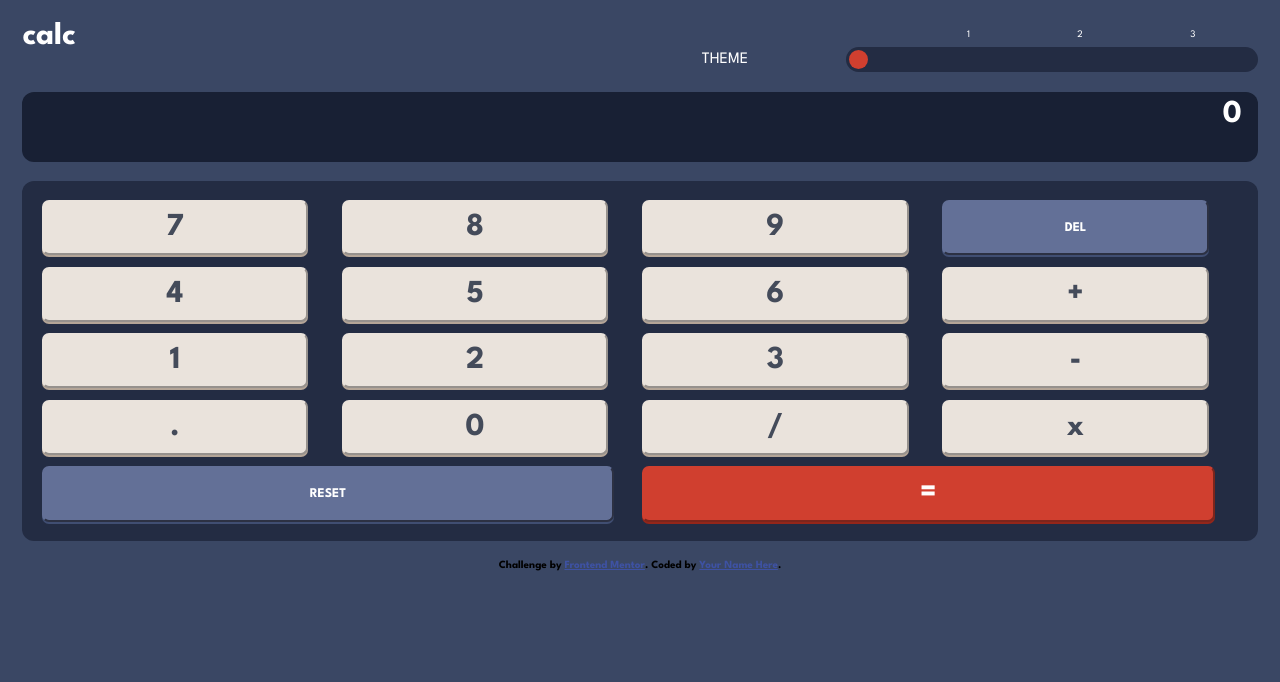
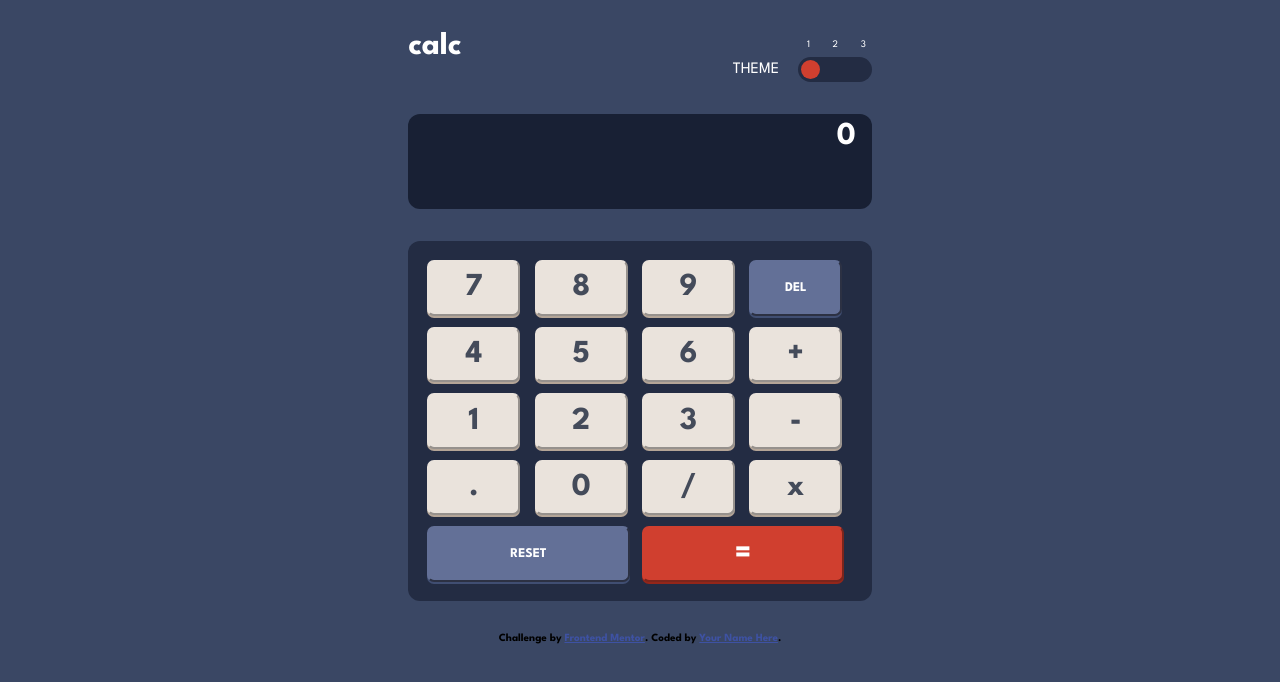
Before and after one commit to Akku22jan/Calculator, a plain HTML site: page index.html in a window 1280 px wide. Drawn offline with Linux system fonts and the light colour scheme.

Commit message:
Day 7
added cs file style_responsive to make it fully responsive for all breakpoints.

```diff
--- a/index.html
+++ b/index.html
@@ -27,6 +27,7 @@
     }
   </style>
   <link rel="stylesheet" href="./style_mobile.css"/>
+  <link rel="stylesheet" href="./style_responsive.css"/>
 </head>
 
 <body>
--- a/style_mobile.css
+++ b/style_mobile.css
@@ -93,6 +93,15 @@ body{
     padding: 1.4rem;
 }
 
+/****** all buttons ****/
+button{
+    outline: none;
+}
+button:hover{
+    cursor: pointer;
+    filter:saturate(0.7);
+}
+
 /************ theme section    *********/
 #themesection{
     display: flex;
@@ -156,7 +165,18 @@ body{
     border-radius: 50%;
     width: 19px;
     height: 19px;
+}
+
+#btn1{
     margin-left: 3px;
+}
+
+#btn2{
+    height: 18px;
+}
+
+#btn3{
+    margin-right: 3px;
 }
 
 #btn2, #btn3{
@@ -202,10 +222,6 @@ body{
     width: 90%;
 }
 
-.numbers:hover, .operator:hover{
-    background-color: var(--keyshadow3);
-}
-
 #del{
     background-color: var(--keybg1);
     color: var(--text2);
--- /dev/null
+++ b/style_responsive.css
@@ -0,0 +1,143 @@
+/*320,375,425, 768, 1024, 1440, 2560*/
+
+@media only screen and (min-width: 425px) {
+    body{
+        gap: 1.2rem;
+        padding : 3rem;
+        justify-content: center;
+        align-items: center;
+    }
+
+    #themeselection{
+        width:42.5%;
+    }
+
+    section{
+        width:90%;
+    }
+
+}
+
+@media only screen and (min-width:600px) {
+    body{
+        gap: 1.5rem;
+        padding : 2rem 5rem;
+    }
+
+    section{
+        width:77%;
+    }
+
+    #themeselection{
+        width:40%;
+    }
+
+    #displaysection{
+        height: 80px;
+    }
+
+}
+
+@media only screen and (min-width:768px) {
+    body{
+        gap: 1.5rem;
+        padding : 2rem 8rem;
+    }
+
+    #themeselection{
+        width:38.5%;
+    }
+
+    section{
+        width:74%;
+    }
+
+}
+
+@media only screen and (min-width:992px) {
+    body{
+        gap: 2rem;
+        padding : 2rem 11rem;
+    }
+
+    section{
+        width:71%;
+    }
+
+    #themeselection{
+        width:35%;
+    }
+
+    #displaysection{
+        height: 90px;
+    }
+
+}
+
+@media only screen and (min-width: 1024px){
+    body{
+        gap: 2rem;
+        padding : 2rem 14rem;
+    }
+
+    #themeselection{
+        width:34%;
+    }
+
+    section{
+        width:65%;
+    }
+
+}
+
+@media only screen and (min-width: 1200px) {
+    body{
+        gap: 2rem;
+        padding : 2rem 17rem;
+    }
+
+    section{
+        width:63%;
+    }
+
+    #themeselection{
+        width:30%;
+    }
+
+    #displaysection{
+        height: 95px;
+    }
+
+}
+
+@media only screen and (min-width: 1440px) {
+    body{
+        gap: 2rem;
+        padding : 2rem 20rem;
+    }
+
+    section{
+        width:60%;
+    }
+
+}
+
+@media only screen and (min-width: 2560px) {
+    body{
+        gap: 2rem;
+        padding : 2rem 23rem;
+    }
+
+    section{
+        width:50%;
+    }
+
+    #themeselection{
+        width:25%;
+    }
+
+    #displaysection{
+        height: 100px;
+    }
+
+}
```
